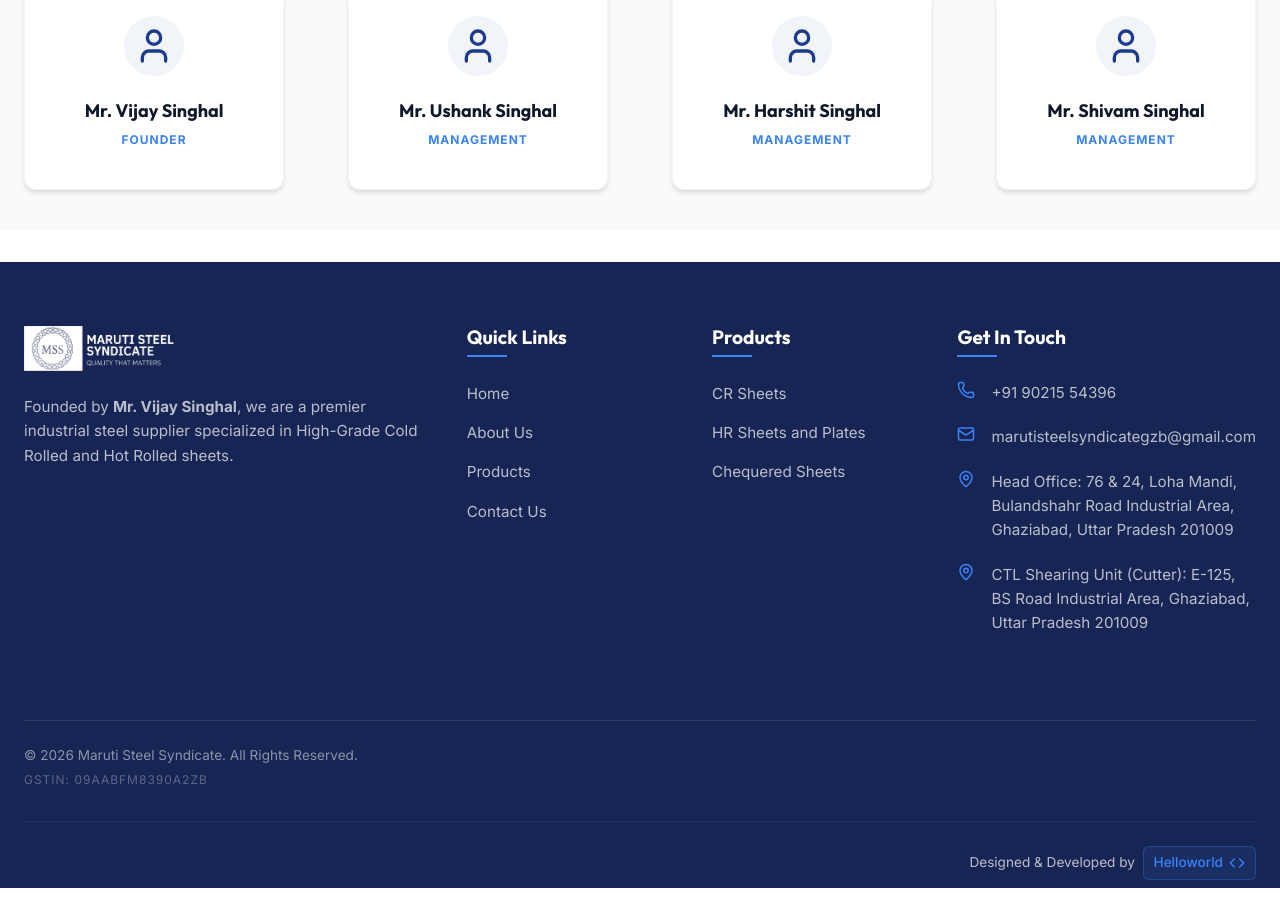
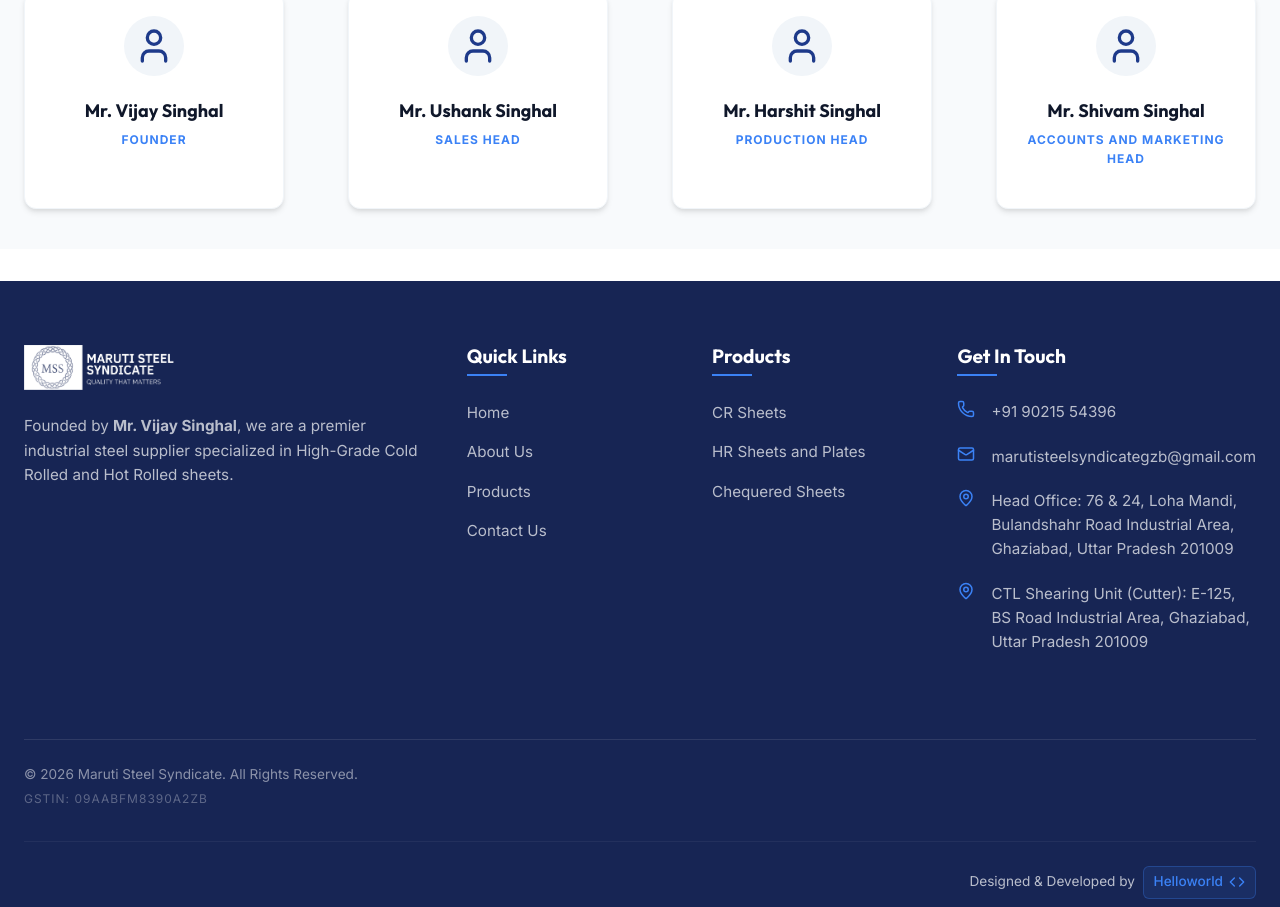
Before and after one commit to marutisteelsyndicategzb-ops/steel_project, a React (Vite) app: page /about in a window 1280 px wide. Shown: the part 2160-3067 px from the top of the page. Built offline with nearby package versions, Linux system fonts and the light colour scheme.

Commit message:
Update data.js

```diff
--- a/src/data/data.js
+++ b/src/data/data.js
@@ -18,9 +18,9 @@
 
 export const management = [
   { name: "Mr. Vijay Singhal", role: "Founder" },
-  { name: "Mr. Ushank Singhal", role: "Management" },
-  { name: "Mr. Harshit Singhal", role: "Management" },
-  { name: "Mr. Shivam Singhal", role: "Management" }
+  { name: "Mr. Ushank Singhal", role: "Sales Head" },
+  { name: "Mr. Harshit Singhal", role: "Production Head" },
+  { name: "Mr. Shivam Singhal", role: "Accounts and Marketing Head" }
 ];
 
 export const products = [
```
